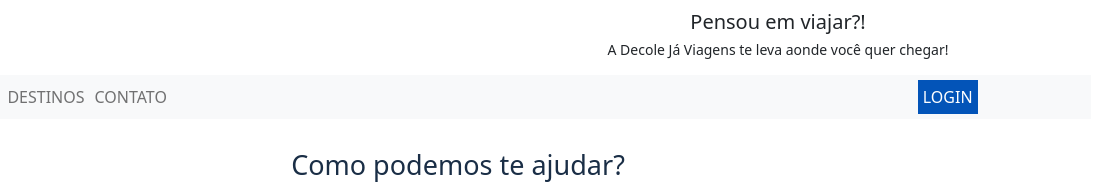
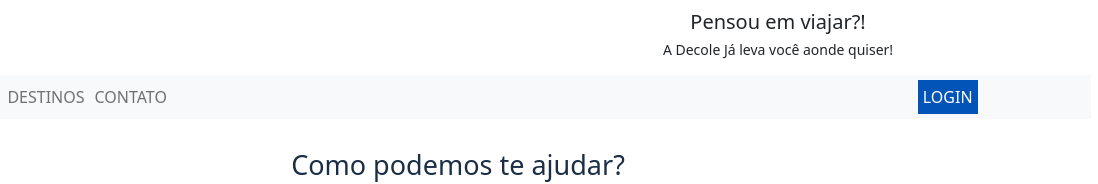
Before and after one commit to 4Nn351lv4/viagem, a plain HTML site: page html/centralajuda.html in a window 1280 px wide. Shown: the top 184 px of the page, 182-1280 px from the left. Drawn offline with nearby package versions, Linux system fonts and the light colour scheme.

Commit message:
módulo 2

```diff
--- a/html/centralajuda.html
+++ b/html/centralajuda.html
@@ -42,7 +42,7 @@
             <div class="col-sm-6 text-center">
 
                 <h5> Pensou em viajar?! </h5>
-                <p class="small"> A Decole Já Viagens te leva aonde você quer chegar! </p>
+                <p class="small"> A Decole Já leva você aonde quiser! </p>
 
             </div>
 
```
